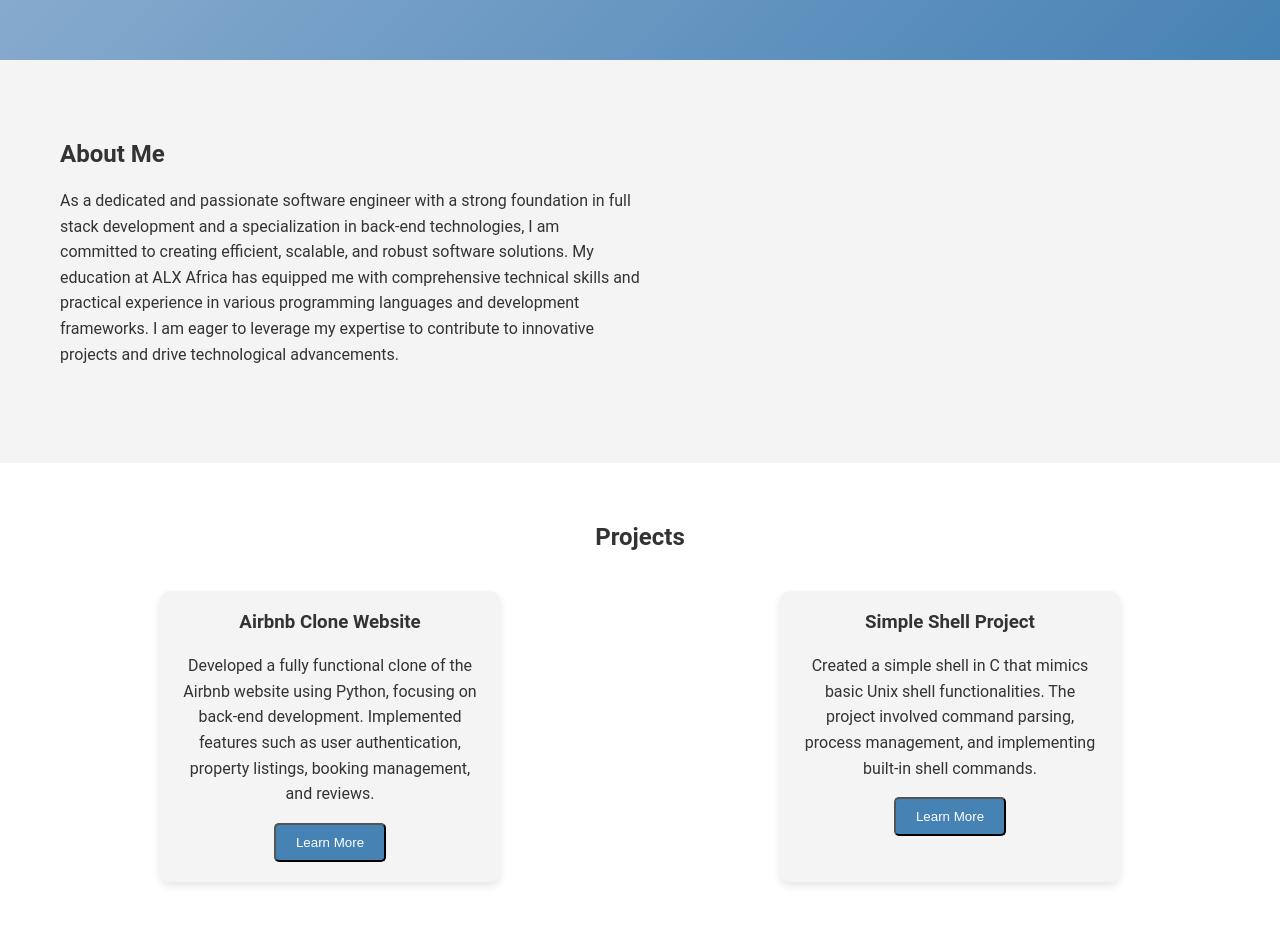
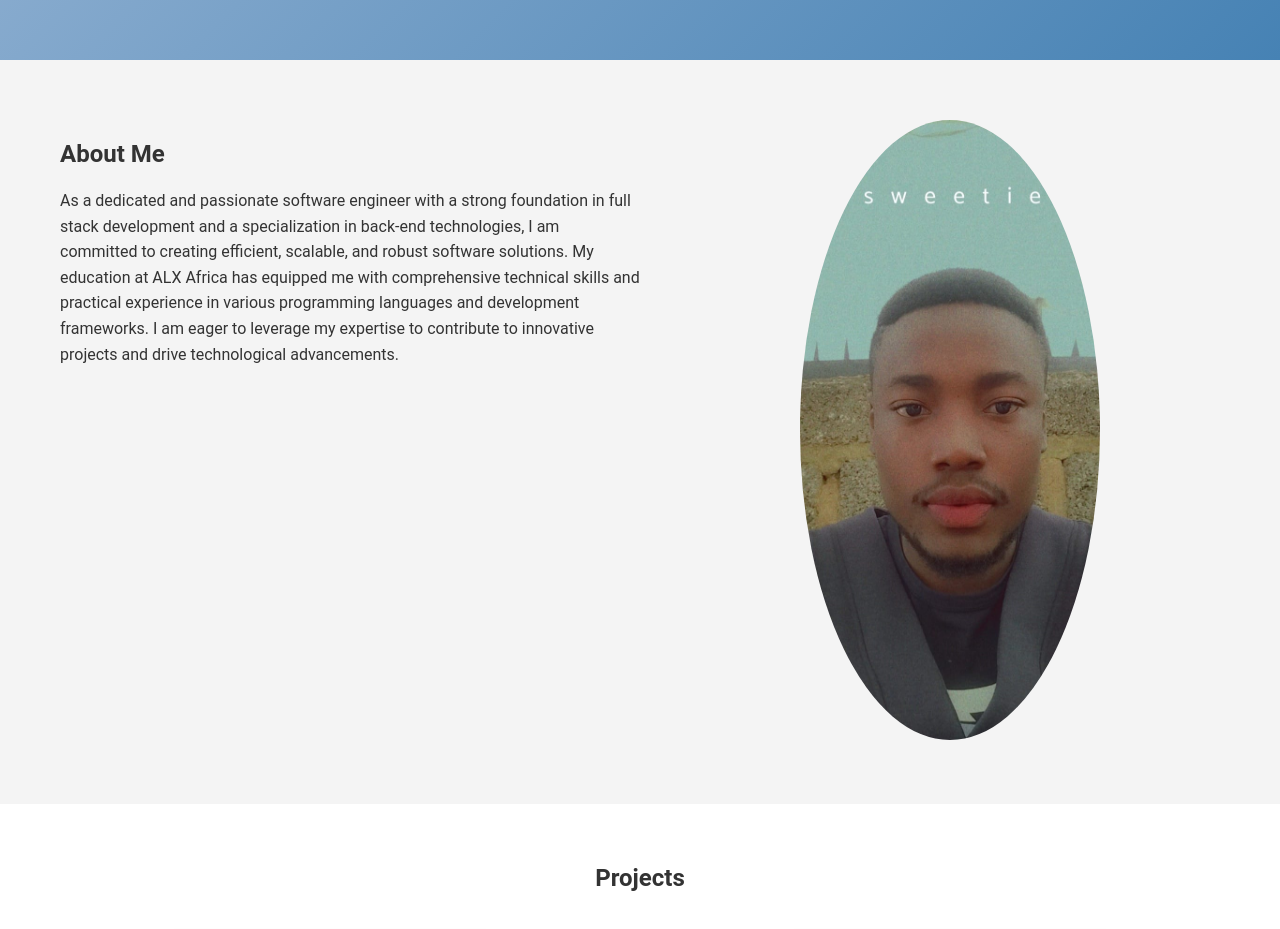
Before and after one commit to TRadebe/Themba-Radebe--portfolio, a plain HTML site: page index.html in a window 1280 px wide. Shown: the part 860-1789 px from the top of the page. Drawn offline with Linux system fonts and the light colour scheme.

Commit message:
Update index.html

```diff
--- a/index.html
+++ b/index.html
@@ -25,7 +25,7 @@
             <p>As a dedicated and passionate software engineer with a strong foundation in full stack development and a specialization in back-end technologies, I am committed to creating efficient, scalable, and robust software solutions. My education at ALX Africa has equipped me with comprehensive technical skills and practical experience in various programming languages and development frameworks. I am eager to leverage my expertise to contribute to innovative projects and drive technological advancements.</p>
         </div>
         <div class="about-image">
-            <img src="images\WhatsApp Image 2024-11-17 at 17.32.40.jpeg" alt=""Profile picture of Themba Radebe, Software Engineer"">
+            <img src="WhatsApp Image 2024-11-17 at 17.32.40.jpeg" alt=""Profile picture of Themba Radebe, Software Engineer"">
         </div>
     </div>
 </section>
```
